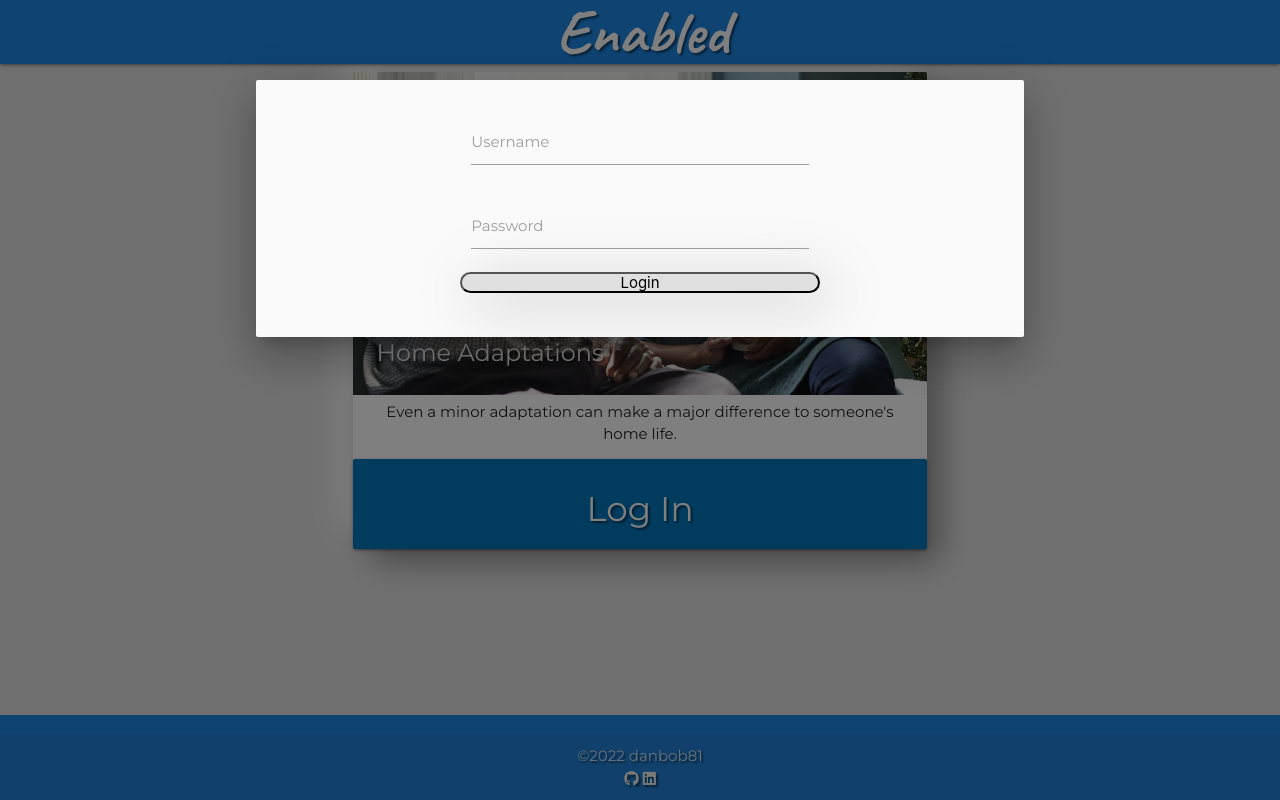
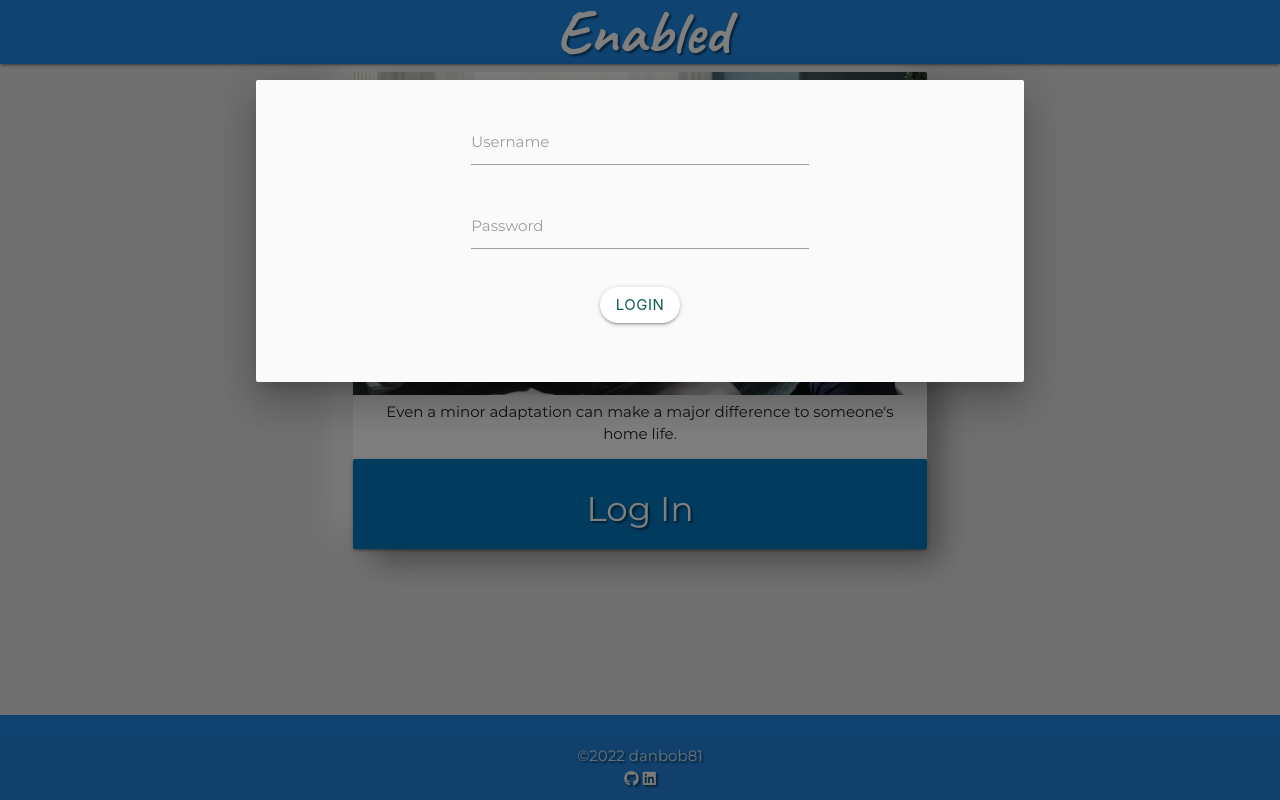
Before and after one commit to Danbob81/enabled, a Flask app: page / in a window 1280 px wide, after a click on "Log In". Run offline with Flask 2, Linux system fonts and the light colour scheme; some libraries are stand-ins or nearby versions.

Commit message:
change button style on login modal

```diff
--- a/templates/login.html
+++ b/templates/login.html
@@ -56,7 +56,9 @@
                     maxlength="15" pattern="^[a-zA-Z0-9]{5,15}$" class="validate" required>
                 <label for="password">Password</label>
             </div>
-            <button type="submit" class="btn-rounded col s12 m6 offset-m3 center-align">Login</button>
+            <div class="input-field col s12 l6 offset-l3 center-align">
+              <button type="submit" class="btn">Login</button>
+            </div>
         </div>
       </form>
     </div>
```
